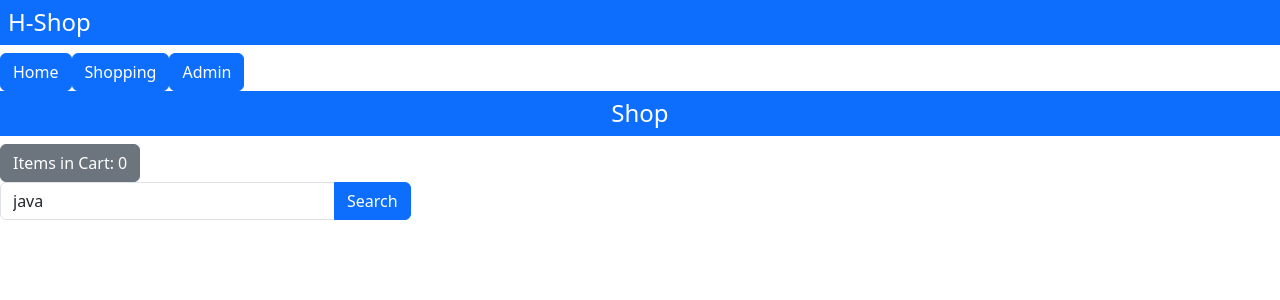
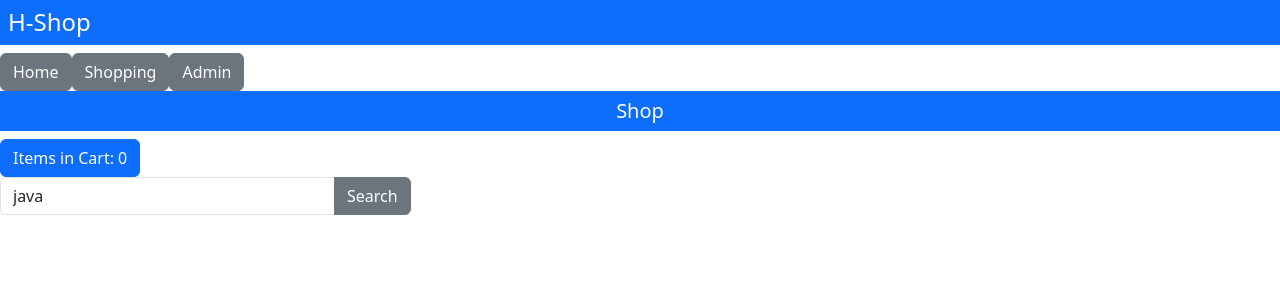
Before and after one commit to hong1234/sb3ShopUI-ReactTanStack, a React (Vite) app: page /shop/products in a window 1280 px wide. Shown: the top 300 px of the page. Built offline with nearby package versions, Linux system fonts and the light colour scheme.

Commit message:
3b.commit

```diff
--- a/index.html
+++ b/index.html
@@ -4,7 +4,7 @@
     <meta charset="UTF-8" />
     <link rel="icon" type="image/svg+xml" href="/vite.svg" />
     <meta name="viewport" content="width=device-width, initial-scale=1.0" />
-    <title>ReactTan-ShopUI</title>
+    <title>ShopUI-ReactTanstack</title>
   </head>
   <body>
     <div id="root"></div>
--- a/src/Header.jsx
+++ b/src/Header.jsx
@@ -44,17 +44,17 @@ export function Header() {
 
       <h4 className="bg-primary text-white p-2">H-Shop</h4>
       <Link to="">
-        <button type="button" className="btn btn-primary">
+        <button type="button" className="btn btn-secondary">
           Home
         </button>
       </Link>
       <Link to="/shop/products">
-        <button type="button" className="btn btn-primary">
+        <button type="button" className="btn btn-secondary">
           Shopping
         </button>
       </Link>
       <Link to="/admin/new">
-        <button type="button" className="btn btn-primary">
+        <button type="button" className="btn btn-secondary">
           Admin
         </button>
       </Link>
--- a/src/pages/Cart.jsx
+++ b/src/pages/Cart.jsx
@@ -28,8 +28,12 @@ function Cart() {
     <>
       {cart.items.length > 0 ? (
         <>
-          <h4 className="bg-primary text-white text-center p-2">Cart</h4>
-          <button type="button" className="btn btn-primary" onClick={checkout}>
+          {/* <h5 className="bg-primary text-white text-center p-2">Cart</h5> */}
+          <button
+            type="button"
+            className="btn btn-secondary"
+            onClick={checkout}
+          >
             Checkout
           </button>
           <div className="">
--- a/src/pages/CartSummary.jsx
+++ b/src/pages/CartSummary.jsx
@@ -5,7 +5,7 @@ function CartSummary() {
   const { state } = useContext(AppContext);
   return (
     <>
-      <button type="button" className="btn btn-secondary">
+      <button type="button" className="btn btn-primary">
         Items in Cart: {state.count}
       </button>
     </>
--- a/src/pages/Home.jsx
+++ b/src/pages/Home.jsx
@@ -2,7 +2,7 @@ function Home() {
   // console.log("home-page rendering ..");
   return (
     <>
-      <h4 className="bg-primary text-white text-center p-2">Welcome</h4>
+      <h5 className="bg-primary text-white text-center p-2">Welcome</h5>
     </>
   );
 }
--- a/src/pages/NewProductForm.jsx
+++ b/src/pages/NewProductForm.jsx
@@ -63,7 +63,7 @@ function NewProductForm() {
   console.log("product-form rendering ..");
   return (
     <div>
-      <h4 className="bg-primary text-white text-center p-2">Admin</h4>
+      <h5 className="bg-primary text-white text-center p-2">Admin</h5>
       {isOpen ? (
         <form className="" onSubmit={handleSubmit}>
           <div className="col-12 col-sm-12 col-md-6">
--- a/src/pages/Order.jsx
+++ b/src/pages/Order.jsx
@@ -16,7 +16,7 @@ const Order = () => {
   // console.log("detail rendering ..");
   return (
     <div>
-      <h4 className="bg-primary text-white text-center p-2">Order</h4>
+      <h5 className="bg-primary text-white text-center p-2">Order</h5>
       <div className="">
         <h5 className="fw-bold">OrderID: {order.orderId}</h5>
         <p className="fw-bold">Customer-Address: {order.customerAddress}</p>
--- a/src/pages/SearchForm.jsx
+++ b/src/pages/SearchForm.jsx
@@ -55,7 +55,7 @@ const SearchForm = ({ setProducts }) => {
         onChange={(e) => setFilterText(e.target.value)}
         className="form-control"
       />
-      <button type="submit" className="btn btn-primary">
+      <button type="submit" className="btn btn-secondary">
         Search
       </button>
     </form>
--- a/src/pages/Shop.jsx
+++ b/src/pages/Shop.jsx
@@ -12,13 +12,13 @@ function Shop() {
   const [products, setProducts] = useState([]);
   return (
     <div>
-      <h4 className="bg-primary text-white text-center p-2">Shop</h4>
+      <h5 className="bg-primary text-white text-center p-2">Shop</h5>
       <div className="row">
         <div>
           <CartSummary />
           {state.count > 0 ? (
             <Link to="/shop/products/cart" className="">
-              <button type="button" className="btn btn-primary">
+              <button type="button" className="btn btn-secondary">
                 Show Cart
               </button>
             </Link>
```
